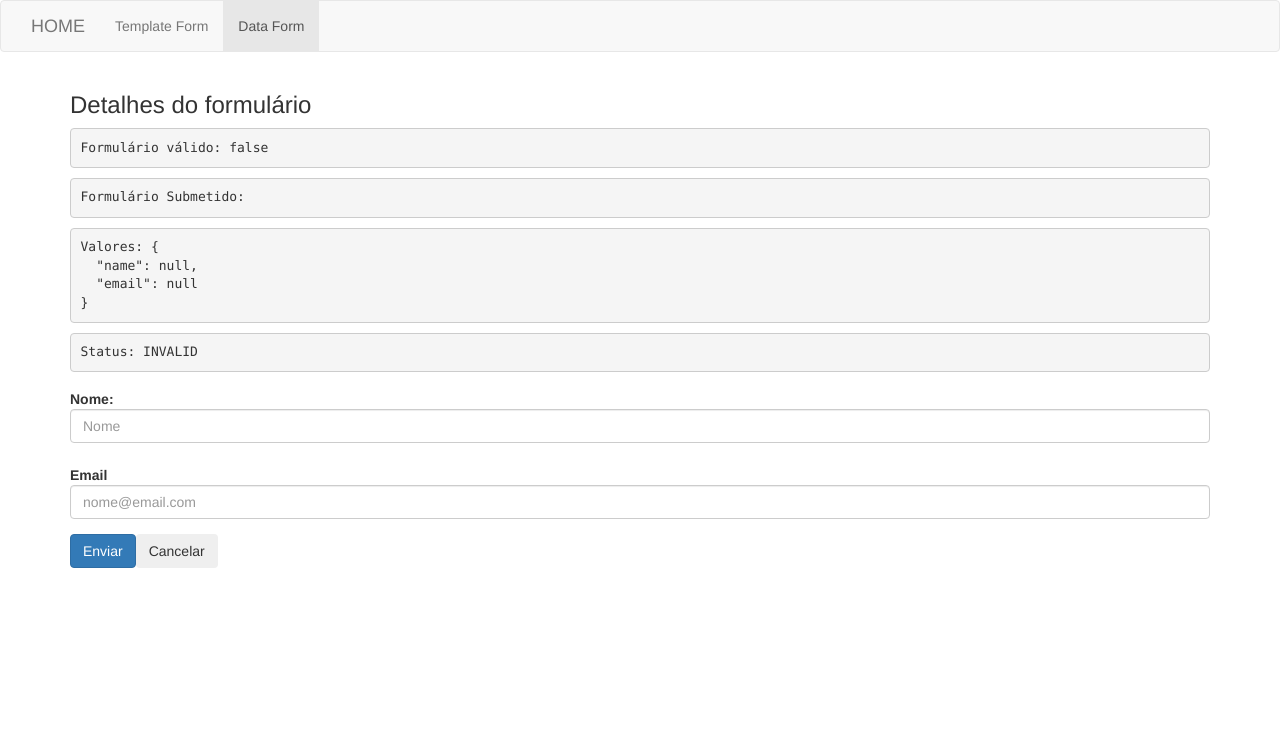
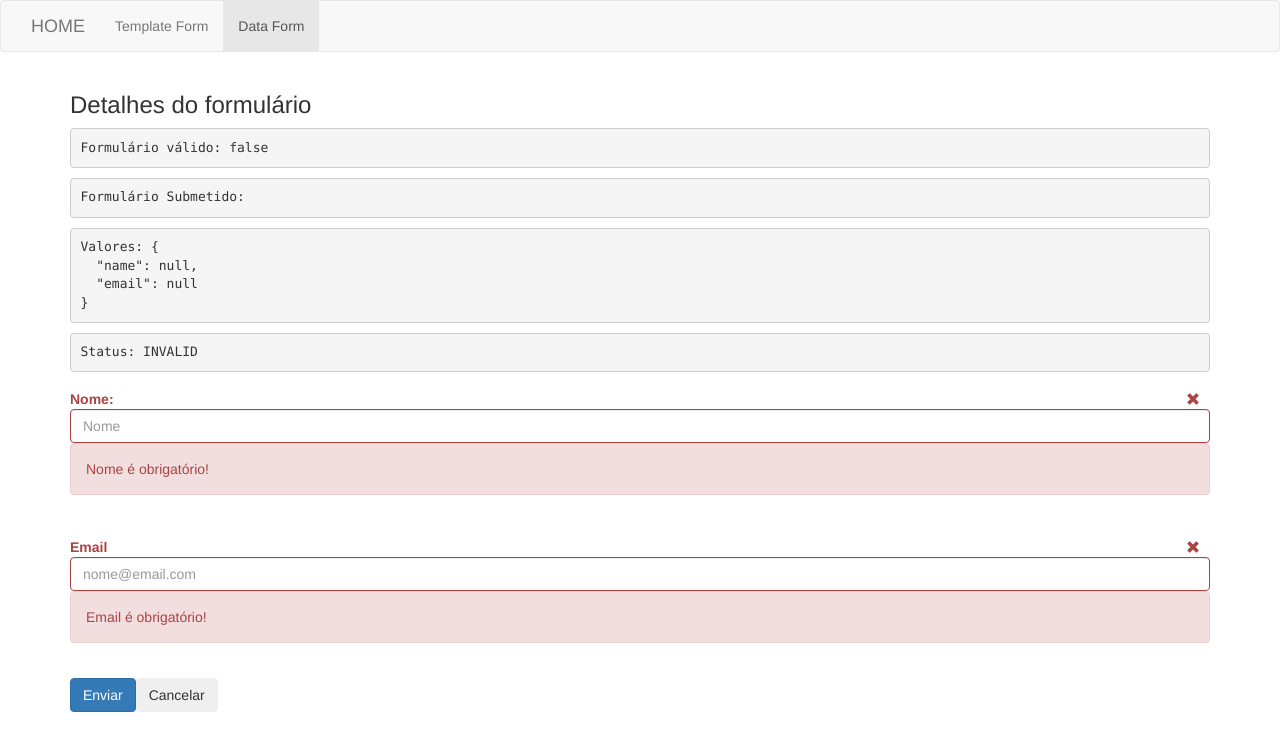
Before and after one commit to Gthalles/angular-forms, an Angular app: page /data-driven in a window 1280 px wide. Shown: the top 750 px of the page. Built offline with nearby package versions, Linux system fonts and the light colour scheme.

Commit message:
Adicionando classes de erro do bootstrap aos campos do formulário junto a validação para nome e email

```diff
--- a/src/app/data-driven/data-driven.component.html
+++ b/src/app/data-driven/data-driven.component.html
@@ -2,17 +2,20 @@
 
   <app-form-debug [form]="form"></app-form-debug>
 
-  <div class="form-group">
+  <div class="form-group" [ngClass]="applyErrorStyle('name')">
     <div class="col-sm-12">
       <label for="name" class="control-label">Nome:</label>
       <input type="text" id="name" class="form-control" placeholder="Nome" formControlName="name">
+      <app-input-control-errors [showError]="validAndTouched('name')" errorMessage="Nome é obrigatório!"></app-input-control-errors>
     </div>
   </div>
 
-  <div class="form-group">
+  <div class="form-group" [ngClass]="applyErrorStyle('email')">
     <div class="col-sm-12">
       <label for="email" class="control-label">Email</label>
       <input type="text" id="email" class="form-control" placeholder="nome@email.com" formControlName="email">
+      <app-input-control-errors [showError]="validAndTouched('email')" errorMessage="Email é obrigatório!"></app-input-control-errors>
+      <app-input-control-errors [showError]="verifyEmail()" errorMessage="Email inválido!"></app-input-control-errors>
     </div>
   </div>
 
--- a/src/app/data-driven/data-driven.component.ts
+++ b/src/app/data-driven/data-driven.component.ts
@@ -8,11 +8,34 @@ import { FormGroup, FormBuilder, FormControl, Validators } from '@angular/forms'
   styleUrls: ['./data-driven.component.css']
 })
 export class DataDrivenComponent implements OnInit {
+  form!: FormGroup;
 
-  form: FormGroup = this.formBuilder.group({
-    name: [null, [Validators.required, Validators.minLength(3), Validators.maxLength(25)]],
-    email: [null, Validators.pattern("[a-z0-9!#$%&'*+/=?^_`{|}~-]+(?:\.[a-z0-9!#$%&'*+/=?^_`{|}~-]+)*@(?:[a-z0-9](?:[a-z0-9-]*[a-z0-9])?\.)+[a-z0-9](?:[a-z0-9-]*[a-z0-9])?")]
-  });
+  validAndTouched(inputField: any){
+    let result: boolean;
+    result = true;
+    if(this.form.get(inputField)?.valid && this.form.get(inputField)?.touched){
+      result = false;
+    }
+    console.log("result = " + result);
+    console.log("field valid: " + this.form.get(inputField)?.valid);
+    return result;
+  }
+
+  verifyEmail(): any{
+    let campoEmail = this.form.get('email');
+
+
+    if(campoEmail?.errors){
+      return campoEmail?.errors.required && campoEmail?.touched;
+    }
+  }
+
+  applyErrorStyle(inputField: any) {
+    return {
+      'has-error': this.validAndTouched(inputField),
+      'has-feedback': this.validAndTouched(inputField)
+    }
+  }
 
   reset() {
     this.form.reset();
@@ -30,6 +53,10 @@ export class DataDrivenComponent implements OnInit {
       email: new FormControl(null),
     });
     */
+    this.form = this.formBuilder.group({
+      name: [null, [Validators.required, Validators.minLength(3), Validators.maxLength(25)]],
+      email: [null, Validators.pattern("[a-z0-9!#$%&'*+/=?^_`{|}~-]+(?:\.[a-z0-9!#$%&'*+/=?^_`{|}~-]+)*@(?:[a-z0-9](?:[a-z0-9-]*[a-z0-9])?\.)+[a-z0-9](?:[a-z0-9-]*[a-z0-9])?")]
+    });
   }
 
   onSubmit(form: FormGroup) {
```
